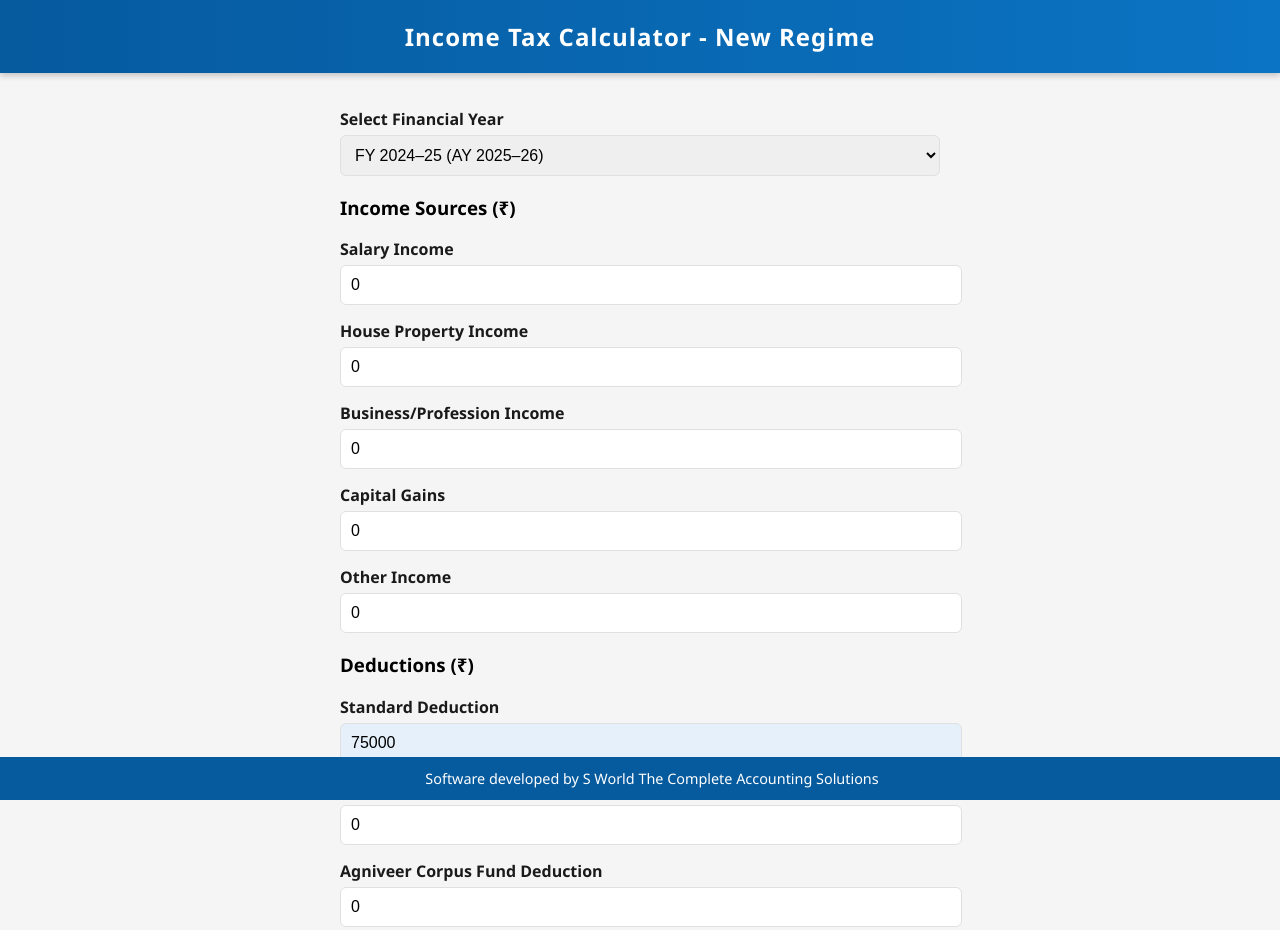
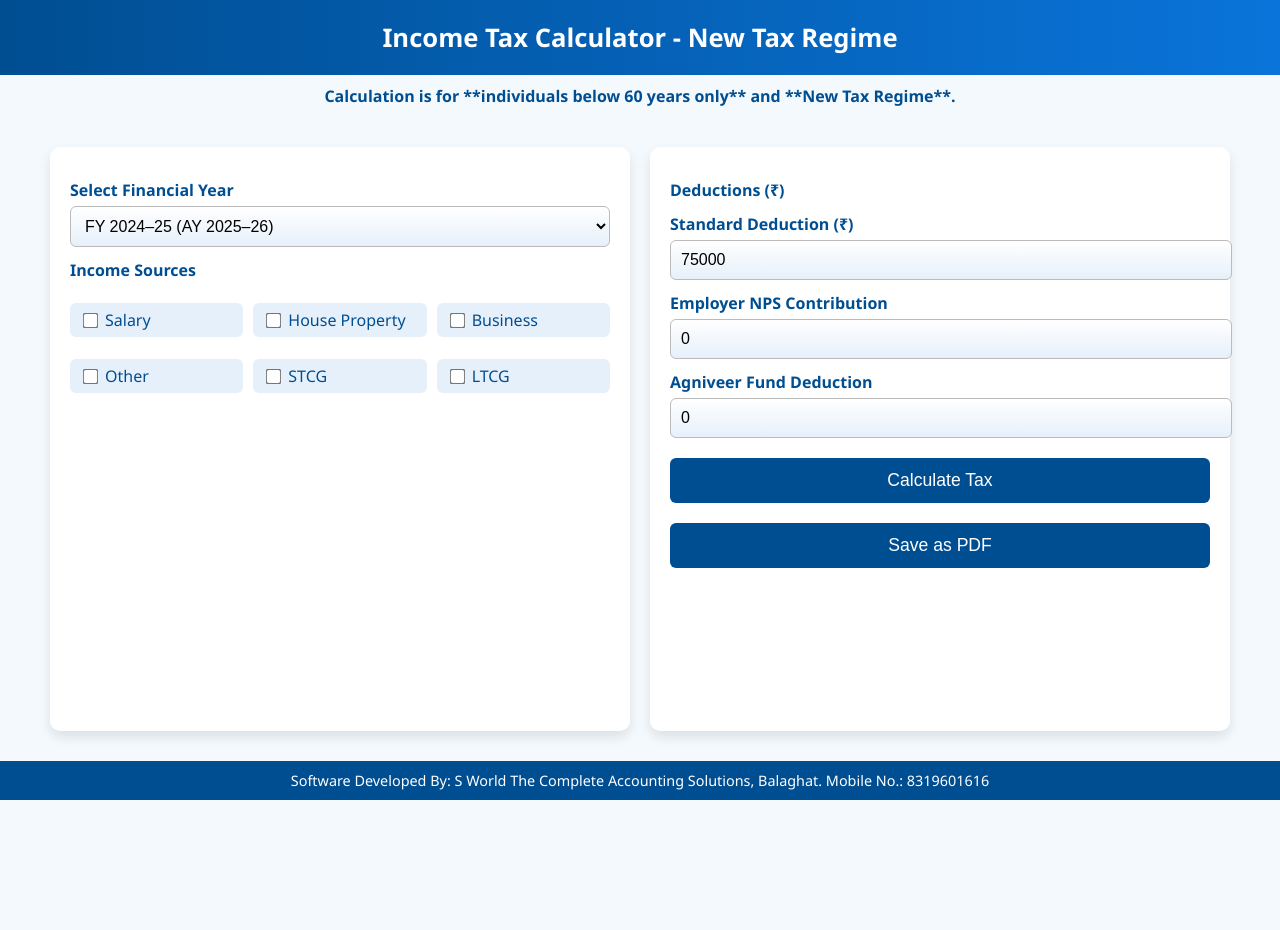
Before and after one commit to SworldGST/ITCAL, a plain HTML site: page index.html in a window 1280 px wide. Shown: the top 930 px of the page. After the commit the page ends 800 px from the top, so only its background shows below. Drawn offline with nearby package versions, Linux system fonts and the light colour scheme.

Commit message:
index.html

```diff
--- a/index.html
+++ b/index.html
@@ -5,230 +5,283 @@
 <meta name="viewport" content="width=device-width, initial-scale=1.0">
 <title>Income Tax Calculator - New Regime</title>
 <style>
-  /* ===== Premium SAP ERP Oceanic Theme ===== */
-  :root {
-    --primary: #0b74c4;
-    --primary-dark: #065a9e;
-    --accent: #e6f0fa;
-    --white: #ffffff;
-    --gray-light: #f5f5f5;
-    --gray: #e0e0e0;
-    --text-dark: #1a1a1a;
-  }
 body {
   font-family: 'Segoe UI', Tahoma, Geneva, Verdana, sans-serif;
-    background-color: var(--gray-light);
   margin: 0;
-    padding: 0;
+  background-color: #f4f9fd;
+  display: flex;
+  flex-direction: column;
+  min-height: 100vh;
 }
 header {
-    background: linear-gradient(90deg, var(--primary-dark), var(--primary));
-    color: var(--white);
-    padding: 20px 10px;
+  background: linear-gradient(90deg, #004e92, #0a74da);
+  color: white;
+  padding: 20px;
   text-align: center;
-    font-size: 1.5em;
+  font-size: 1.6em;
   font-weight: bold;
-    letter-spacing: 1px;
-    box-shadow: 0 3px 6px rgba(0,0,0,0.2);
+}
+.note {
+  text-align: center;
+  margin: 10px auto;
+  max-width: 1000px;
+  color: #004e92;
+  font-weight: bold;
 }
 main {
+  display: flex;
+  flex-wrap: wrap;
+  justify-content: space-between;
   padding: 20px;
-    padding-bottom: 80px;
-    max-width: 600px;
+  flex: 1;
+  max-width: 1200px;
   margin: auto;
+  width: 100%;
+}
+.column {
+  flex: 1 1 45%;
+  background-color: white;
+  margin: 10px;
+  padding: 20px;
+  border-radius: 10px;
+  box-shadow: 0 6px 12px rgba(0,0,0,0.1);
+  transition: 0.3s;
+}
+.column:hover {
+  box-shadow: 0 10px 20px rgba(0,0,0,0.15);
 }
 label {
   display: block;
-    margin-top: 15px;
+  margin-top: 12px;
   font-weight: 600;
-    color: var(--text-dark);
+  color: #004e92;
 }
-  input, select {
+input[type="number"], select {
   width: 100%;
   padding: 10px;
   margin-top: 5px;
   border-radius: 6px;
-    border: 1px solid var(--gray);
+  border: 1px solid #bbb;
   font-size: 1em;
+  background: linear-gradient(180deg,#fff,#e6f0fa);
+  transition: 0.3s;
 }
-  input[readonly] {
-    background-color: var(--accent);
+input[type="number"]:focus, select:focus {
+  border-color: #0a74da;
+  box-shadow: 0 0 5px rgba(10,116,218,0.4);
+  outline: none;
+}
+.checkbox-grid {
+  display: grid;
+  grid-template-columns: repeat(auto-fit, minmax(160px,1fr));
+  gap: 10px;
+  margin-top: 10px;
+}
+.checkbox-grid label {
+  display: flex;
+  align-items: center;
+  font-weight: 500;
+  cursor: pointer;
+  color: #004e92;
+  background: #e6f0fa;
+  padding: 6px 10px;
+  border-radius: 6px;
+  transition: 0.3s;
+}
+.checkbox-grid label:hover {
+  background: #cce0f6;
+}
+.checkbox-grid input[type="checkbox"] {
+  margin-right: 8px;
+  transform: scale(1.2);
+  accent-color: #004e92;
 }
 button {
   width: 100%;
-    padding: 14px;
+  padding: 12px;
   margin-top: 20px;
-    background-color: var(--primary);
+  background-color: #004e92;
   border: none;
   border-radius: 6px;
-    color: var(--white);
+  color: white;
   font-size: 1.1em;
-    font-weight: bold;
   cursor: pointer;
   transition: 0.3s;
 }
 button:hover {
-    background-color: var(--primary-dark);
+  background-color: #003366;
 }
 .result {
-    background-color: var(--white);
+  background-color: #e6f0fa;
   padding: 20px;
   margin-top: 20px;
-    border-left: 5px solid var(--primary);
+  border-left: 5px solid #004e92;
   border-radius: 6px;
-    box-shadow: 0 2px 6px rgba(0,0,0,0.1);
   font-weight: bold;
-    line-height: 1.5em;
 }
 footer {
-    background-color: var(--primary-dark);
-    color: var(--white);
-    padding: 12px;
-    position: fixed;
-    bottom: 0;
-    width: 100%;
+  background-color: #004e92;
+  color: white;
   text-align: center;
+  padding: 10px;
   font-size: 0.9em;
+}
+@media(max-width: 768px){
+  .column { flex: 1 1 100%; }
 }
 </style>
 </head>
 <body>
-
-<header>Income Tax Calculator - New Regime</header>
+<header>Income Tax Calculator - New Tax Regime</header>
+<div class="note">Calculation is for **individuals below 60 years only** and **New Tax Regime**.</div>
 
 <main>
+<div class="column">
   <label for="fy">Select Financial Year</label>
-  <select id="fy" onchange="calculateTax()">
+  <select id="fy" title="Choose the financial year for tax calculation">
     <option value="fy24">FY 2024–25 (AY 2025–26)</option>
     <option value="fy25">FY 2025–26 (AY 2026–27)</option>
   </select>
 
-  <h3>Income Sources (₹)</h3>
-  <label>Salary Income</label>
-  <input type="number" id="salary" value="0" oninput="calculateTax()">
+  <label>Income Sources</label>
+  <div class="checkbox-grid">
+    <label title="Include your salary income"><input type="checkbox" id="chkSalary" onclick="toggleInput('salaryDiv')">Salary</label>
+    <label title="Include income from house property"><input type="checkbox" id="chkHouse" onclick="toggleInput('houseDiv')">House Property</label>
+    <label title="Include business income"><input type="checkbox" id="chkBusiness" onclick="toggleInput('businessDiv')">Business</label>
+    <label title="Include other miscellaneous income"><input type="checkbox" id="chkOther" onclick="toggleInput('otherDiv')">Other</label>
+    <label title="Include Short-Term Capital Gains"><input type="checkbox" id="chkSTCG" onclick="toggleInput('stcgDiv')">STCG</label>
+    <label title="Include Long-Term Capital Gains"><input type="checkbox" id="chkLTCG" onclick="toggleInput('ltcgDiv')">LTCG</label>
+  </div>
 
-  <label>House Property Income</label>
-  <input type="number" id="house" value="0" oninput="calculateTax()">
+  <div id="salaryDiv" style="display:none;">
+    <label for="salary" title="Enter your gross salary before deductions">Salary Income (₹)</label>
+    <input type="number" id="salary" value="0" placeholder="Enter Salary Income">
+  </div>
+  <div id="houseDiv" style="display:none;">
+    <label for="house" title="Income from rented or let out property">House Property Income (₹)</label>
+    <input type="number" id="house" value="0" placeholder="Enter House Property Income">
+  </div>
+  <div id="businessDiv" style="display:none;">
+    <label for="business" title="Net profit from business or profession">Business Income (₹)</label>
+    <input type="number" id="business" value="0" placeholder="Enter Business Income">
+  </div>
+  <div id="otherDiv" style="display:none;">
+    <label for="other" title="Other taxable income such as interest, gifts etc.">Other Income (₹)</label>
+    <input type="number" id="other" value="0" placeholder="Enter Other Income">
+  </div>
+  <div id="stcgDiv" style="display:none;">
+    <label for="stcg" title="Short-Term Capital Gains taxed at 20%">Short-Term Capital Gains (₹)</label>
+    <input type="number" id="stcg" value="0" placeholder="Enter STCG">
+  </div>
+  <div id="ltcgDiv" style="display:none;">
+    <label for="ltcg" title="Long-Term Capital Gains, basic exemption ₹1,25,000 applies">Long-Term Capital Gains (₹)</label>
+    <input type="number" id="ltcg" value="0" placeholder="Enter LTCG">
+  </div>
+</div>
 
-  <label>Business/Profession Income</label>
-  <input type="number" id="business" value="0" oninput="calculateTax()">
-
-  <label>Capital Gains</label>
-  <input type="number" id="capital" value="0" oninput="calculateTax()">
-
-  <label>Other Income</label>
-  <input type="number" id="other" value="0" oninput="calculateTax()">
-
-  <h3>Deductions (₹)</h3>
-  <label>Standard Deduction</label>
+<div class="column">
+  <label>Deductions (₹)</label>
+  <div id="stdDeductionDiv">
+    <label for="stdDeduction" title="Standard Deduction under new regime (₹75,000)">Standard Deduction (₹)</label>
     <input type="number" id="stdDeduction" value="75000" readonly>
-
-  <label>Employer NPS Contribution (80CCD(2))</label>
-  <input type="number" id="nps" value="0" oninput="calculateTax()">
-
-  <label>Agniveer Corpus Fund Deduction</label>
-  <input type="number" id="agniveer" value="0" oninput="calculateTax()">
+  </div>
+  <div id="npsDiv">
+    <label for="nps" title="Employer NPS contribution 80CCD(2)">Employer NPS Contribution</label>
+    <input type="number" id="nps" value="0" placeholder="Enter NPS Contribution">
+  </div>
+  <div id="agniveerDiv">
+    <label for="agniveer" title="Agniveer Corpus Fund Deduction">Agniveer Fund Deduction</label>
+    <input type="number" id="agniveer" value="0" placeholder="Enter Agniveer Fund">
+  </div>
 
   <button onclick="calculateTax()">Calculate Tax</button>
   <button onclick="savePDF()">Save as PDF</button>
 
   <div id="result" class="result" style="display:none;"></div>
+</div>
 </main>
 
-<footer>Software developed by S World The Complete Accounting Solutions</footer>
+<footer>Software Developed By: S World The Complete Accounting Solutions, Balaghat. Mobile No.: 8319601616</footer>
 
 <script src="https://cdnjs.cloudflare.com/ajax/libs/jspdf/2.5.1/jspdf.umd.min.js"></script>
 <script>
-function calculateTax() {
-  const fy = document.getElementById('fy').value;
-  const salary = parseFloat(document.getElementById('salary').value) || 0;
-  const house = parseFloat(document.getElementById('house').value) || 0;
-  const business = parseFloat(document.getElementById('business').value) || 0;
-  const capital = parseFloat(document.getElementById('capital').value) || 0;
-  const other = parseFloat(document.getElementById('other').value) || 0;
-
-  const stdDeduction = parseFloat(document.getElementById('stdDeduction').value) || 0;
-  const nps = parseFloat(document.getElementById('nps').value) || 0;
-  const agniveer = parseFloat(document.getElementById('agniveer').value) || 0;
-
-  const totalIncome = salary + house + business + capital + other;
-  const totalDeduction = stdDeduction + nps + agniveer;
-  let taxableIncome = totalIncome - totalDeduction;
-  if (taxableIncome < 0) taxableIncome = 0;
-
-  let tax = 0;
-
-  // === New Tax Regime Slabs with Marginal Relief 87A ===
-  if(fy === 'fy24') {
-    // FY 2024-25 Slabs
-    const slabs = [
-      {limit: 300000, rate:0},
-      {limit:700000, rate:0.05},
-      {limit:1000000, rate:0.10},
-      {limit:1200000, rate:0.15},
-      {limit:1500000, rate:0.20},
-      {limit:5000000, rate:0.30}
-    ];
-    tax = computeSlabTax(taxableIncome, slabs);
-    // Rebate 87A if taxable income <= 700000
-    if(taxableIncome <= 700000) tax = 0;
-  } else {
-    // FY 2025-26 Slabs
-    const slabs = [
-      {limit:400000, rate:0},
-      {limit:800000, rate:0.05},
-      {limit:1200000, rate:0.10},
-      {limit:1600000, rate:0.15},
-      {limit:2000000, rate:0.20},
-      {limit:2400000, rate:0.25},
-      {limit:Infinity, rate:0.30}
-    ];
-    tax = computeSlabTax(taxableIncome, slabs);
-    // Rebate 87A for taxable income <= 1200000
-    if(taxableIncome <= 1200000) tax = 0;
+function toggleInput(divId){
+  const container = document.getElementById(divId);
+  container.style.display = container.style.display==='none' ? 'block' : 'none';
 }
 
-  // Add 4% Health & Education Cess
-  tax += tax*0.04;
-
-  document.getElementById('result').style.display='block';
-  document.getElementById('result').innerHTML=
-    `Total Income: ₹${totalIncome.toLocaleString('en-IN')}<br>`+
-    `Deductions: ₹${totalDeduction.toLocaleString('en-IN')}<br>`+
-    `Taxable Income: ₹${taxableIncome.toLocaleString('en-IN')}<br>`+
-    `<hr>`+
-    `Total Tax Payable: ₹${tax.toLocaleString('en-IN',{minimumFractionDigits:2,maximumFractionDigits:2})}`;
+function getVisibleValue(id){
+  const el = document.getElementById(id);
+  if(!el || el.parentElement.style.display==='none') return 0;
+  return parseFloat(el.value)||0;
 }
 
-// Function to compute tax by slab
-function computeSlabTax(income, slabs) {
-  let tax=0, prevLimit=0;
+function computeSlabTax(income, slabs){
+  let tax=0, prev=0;
   for(let slab of slabs){
-    if(income>prevLimit){
-      const taxable = Math.min(income, slab.limit)-prevLimit;
-      tax += taxable*slab.rate;
-      prevLimit = slab.limit;
+    if(income>prev){
+      let amt = Math.min(income, slab.limit)-prev;
+      tax+=amt*slab.rate;
+      prev=slab.limit;
     } else break;
   }
   return tax;
 }
 
-async function savePDF(){
-  const { jsPDF } = window.jspdf;
-  const doc = new jsPDF({orientation:'landscape'});
-  const fyText = document.getElementById('fy').selectedOptions[0].text;
-  const resultText = document.getElementById('result').innerText || "No calculation yet.";
-  doc.setFontSize(16);
-  doc.text("Income Tax Calculation - New Regime",10,20);
-  doc.setFontSize(12);
-  doc.text(`Financial Year: ${fyText}`,10,30);
-  doc.text(resultText,10,40);
-  doc.save("Income_Tax_Calculation.pdf");
+function calculateTax(){
+  const fy=document.getElementById('fy').value;
+
+  const salary=getVisibleValue('salary');
+  const house=getVisibleValue('house');
+  const business=getVisibleValue('business');
+  const other=getVisibleValue('other');
+  const stcg=getVisibleValue('stcg');
+  let ltcg=getVisibleValue('ltcg');
+
+  const stdDed=parseFloat(document.getElementById('stdDeduction').value)||0;
+  const nps=parseFloat(document.getElementById('nps').value)||0;
+  const agniveer=parseFloat(document.getElementById('agniveer').value)||0;
+
+  let taxable=salary+house+business+other-(stdDed+nps+agniveer);
+  if(taxable<0) taxable=0;
+
+  // Slabs for individual below 60
+  let slabs=[];
+  if(fy==='fy24'){
+    slabs=[{limit:300000,rate:0},{limit:700000,rate:0.05},{limit:1000000,rate:0.1},{limit:1200000,rate:0.15},{limit:1500000,rate:0.2},{limit:5000000,rate:0.3}];
+  } else {
+    slabs=[{limit:400000,rate:0},{limit:800000,rate:0.05},{limit:1200000,rate:0.1},{limit:1600000,rate:0.15},{limit:2000000,rate:0.2},{limit:2400000,rate:0.25},{limit:Infinity,rate:0.3}];
   }
 
-// Initialize
-calculateTax();
+  let tax=computeSlabTax(taxable,slabs);
+
+  // 87A rebate
+  if(fy==='fy24' && taxable<=700000) tax=0;
+  if(fy==='fy25' && taxable<=1200000) tax=0;
+
+  // LTCG exemption of 1.25 lakh
+  ltcg = Math.max(0, ltcg - 125000);
+  let stcgTax=stcg*0.2;
+  let ltcgTax=ltcg*0.125;
+
+  let totalTax=tax+stcgTax+ltcgTax;
+  totalTax+=totalTax*0.04;
+
+  document.getElementById('result').style.display='block';
+  document.getElementById('result').innerHTML=
+    `Taxable Income: ₹${taxable.toLocaleString('en-IN')}<br>`+
+    `Salary+House+Business+Other Tax: ₹${tax.toLocaleString('en-IN')}<br>`+
+    `STCG Tax: ₹${stcgTax.toLocaleString('en-IN')}<br>`+
+    `LTCG Tax (after ₹1.25L exemption): ₹${ltcgTax.toLocaleString('en-IN')}<br>`+
+    `<hr>Total Tax Payable (incl. 4% Cess): ₹${totalTax.toLocaleString('en-IN',{minimumFractionDigits:2,maximumFractionDigits:2})}`;
+}
+
+function savePDF(){
+  const { jsPDF } = window.jspdf;
+  const doc = new jsPDF('p','pt','a4');
+  const content = document.getElementById('result').innerHTML;
+  doc.html(content,{callback:function(doc){doc.save('Income_Tax_Calculation.pdf');}});
+}
 </script>
-
 </body>
 </html>
```
Lines whose indentation alone changed are shown as unchanged.
